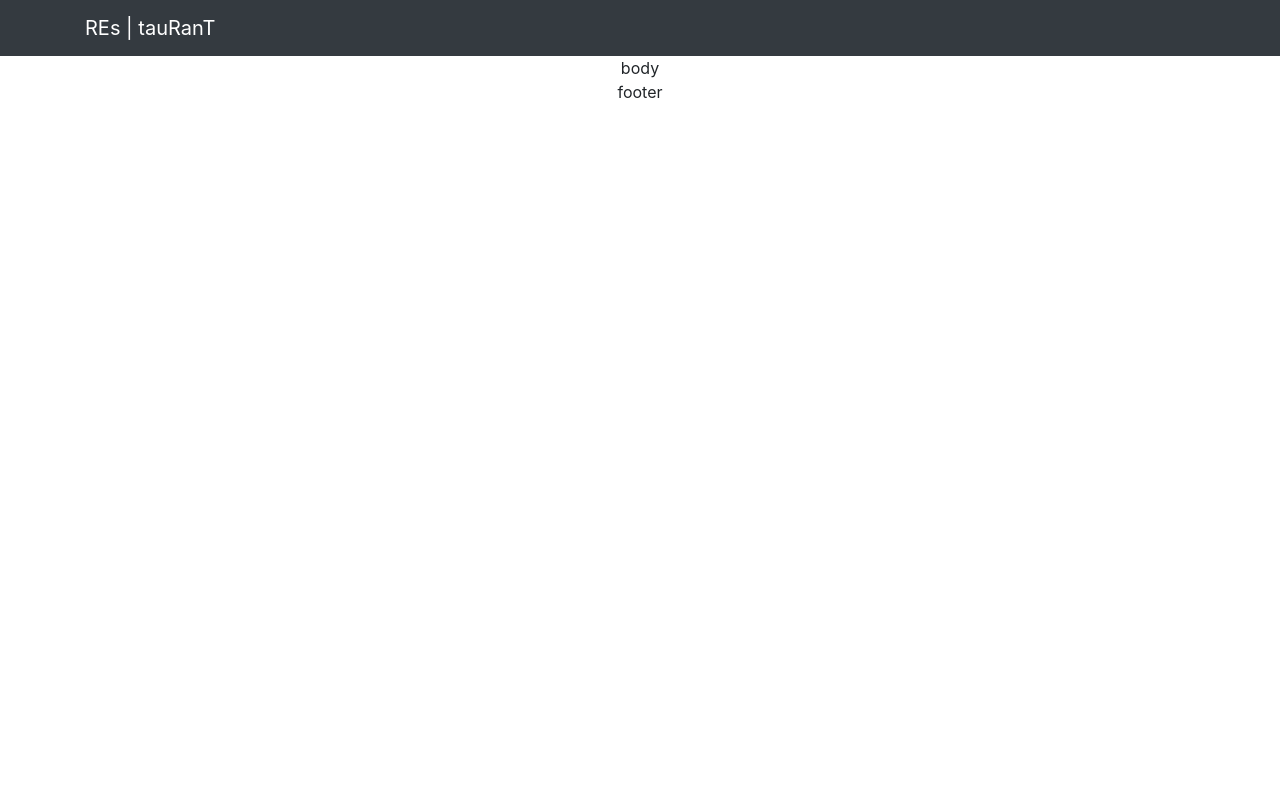
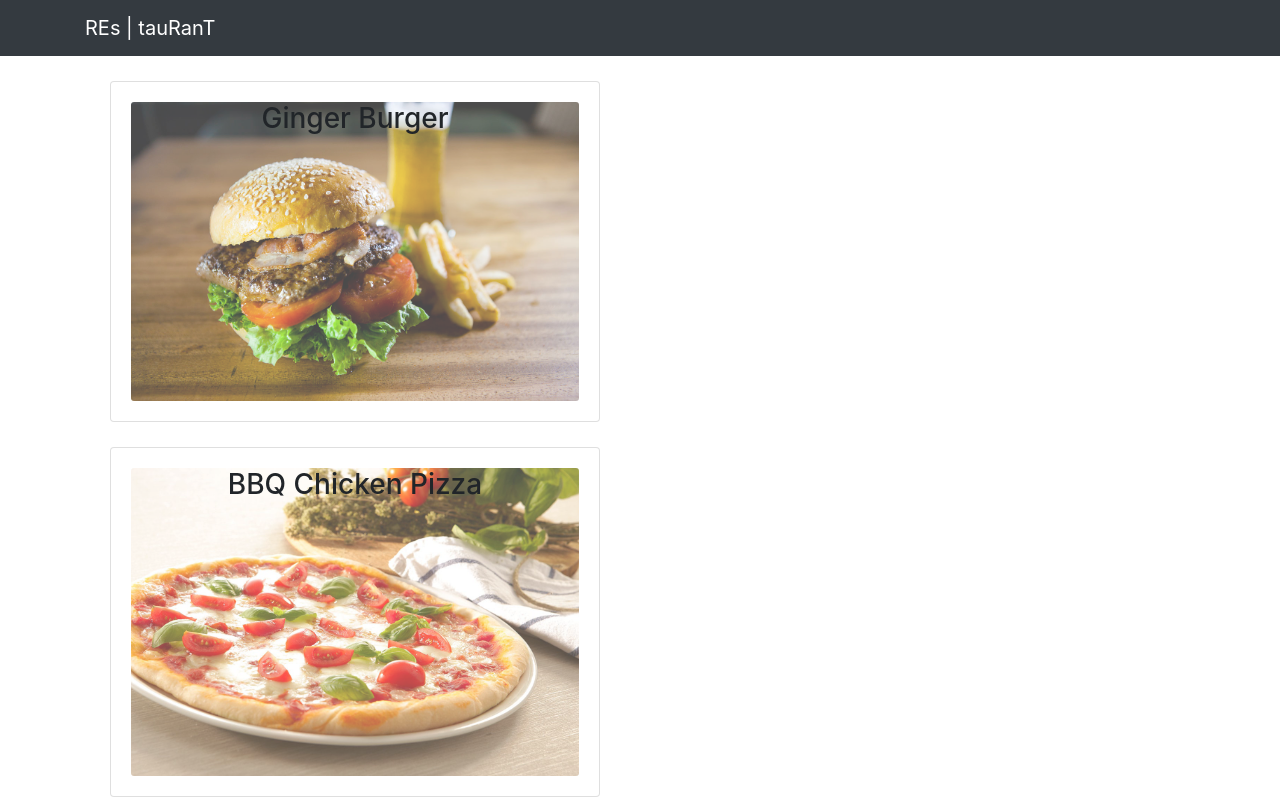
Before and after one commit to sajjad0057/Food-Express, a React (Create React App) app: page / in a window 1280 px wide. Shown: the top 800 px of the page. Built offline with nearby package versions, Linux system fonts and the light colour scheme.

Commit message:
Designing Menu Item

```diff
--- a/src/components/body/Body.jsx
+++ b/src/components/body/Body.jsx
@@ -3,7 +3,7 @@
 const Body = () =>{
     return(
         <div>
-            body
+
             <Menu />
         </div>
     )
--- a/src/components/body/MenuItem.jsx
+++ b/src/components/body/MenuItem.jsx
@@ -1,12 +1,26 @@
+import { Card, CardImg, CardImgOverlay, CardBody, CardTitle } from "reactstrap";
 
-const MenuItem = props =>{
-    console.log(props);
-    return(
-        <div>
-
-        </div>
-    )
-}
-
+const MenuItem = (props) => {
+  //console.log(props);
+  return (
+    <div>
+      <Card style={{ margin: "25px" }}>
+        <CardBody>
+          <CardImg
+            src={props.dish.image}
+            alt={props.dish.name}
+            width="100%"
+            style={{ opacity: "0.7" }}
+          />
+          <CardImgOverlay>
+            <CardTitle>
+              <h3>{props.dish.name}</h3>
+            </CardTitle>
+          </CardImgOverlay>
+        </CardBody>
+      </Card>
+    </div>
+  );
+};
 
 export default MenuItem;
```
